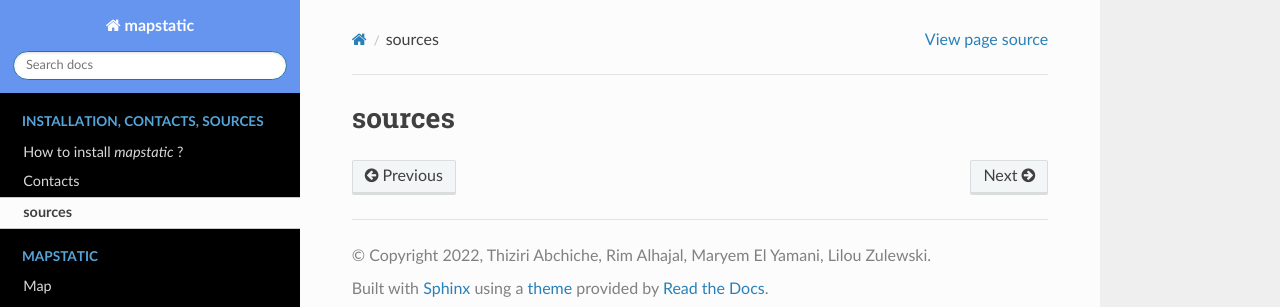
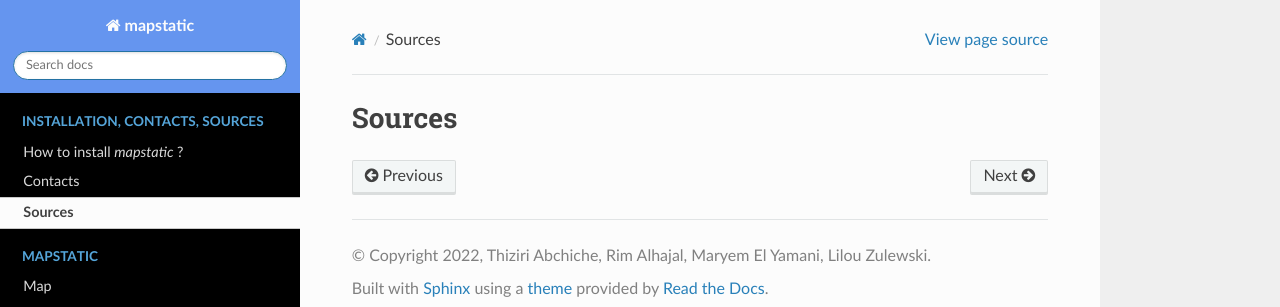
Before and after one commit to rimhajal/mapstatic, a Sphinx documentation site: the page built from documentation/installation/sources.rst, in a window 1280 px wide. Shown: the top 307 px of the page. Built offline with Sphinx 7.4.7 and the Read the Docs theme 2.0.0, drawn with Linux system fonts in a browser that asks for light colours; pages that are not in the unit, such as notebooks, are missing from menus.

```diff
--- a/documentation/installation/sources.rst
+++ b/documentation/installation/sources.rst
@@ -1,2 +1,2 @@
-sources
+Sources
 ========
```
